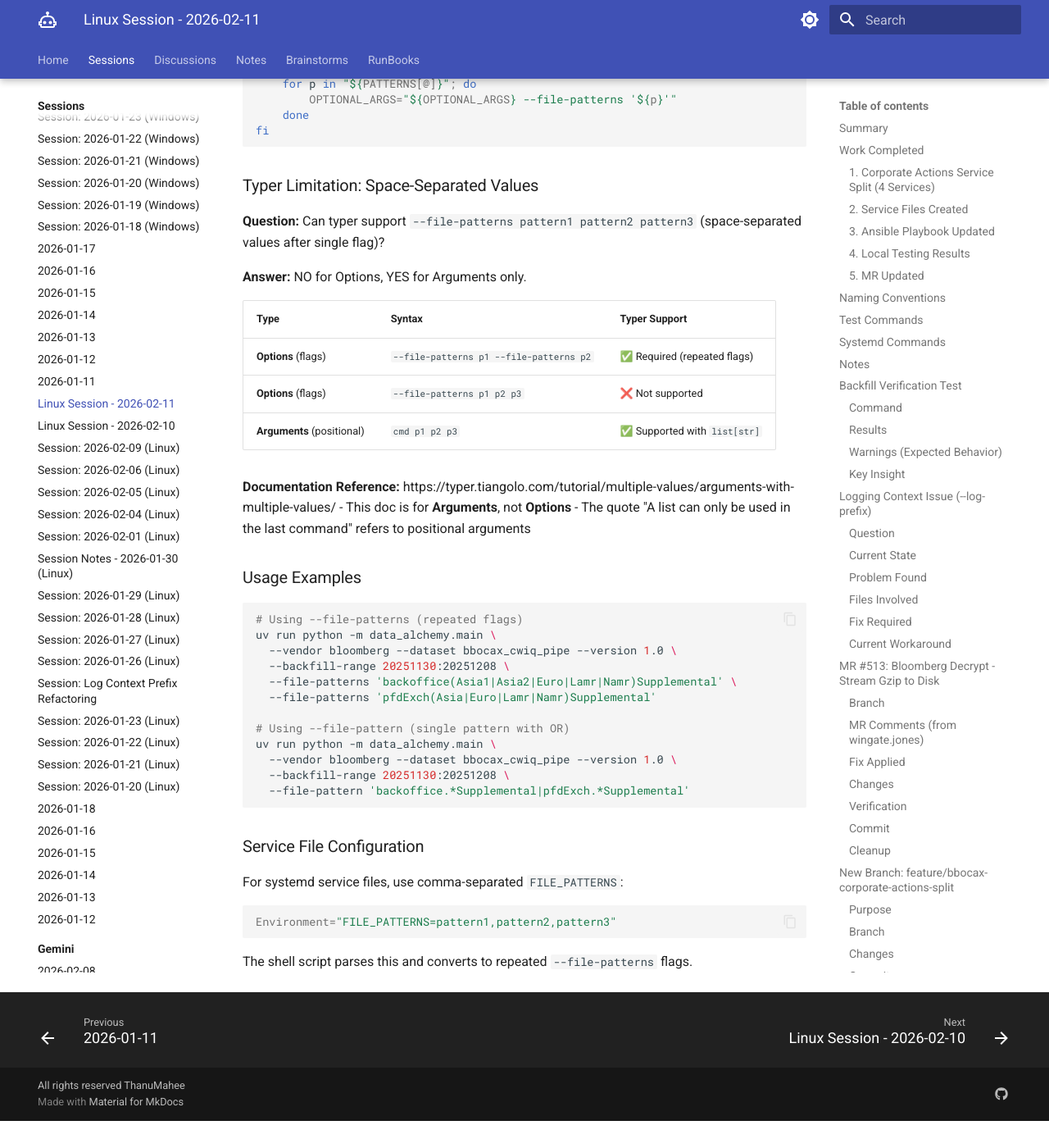
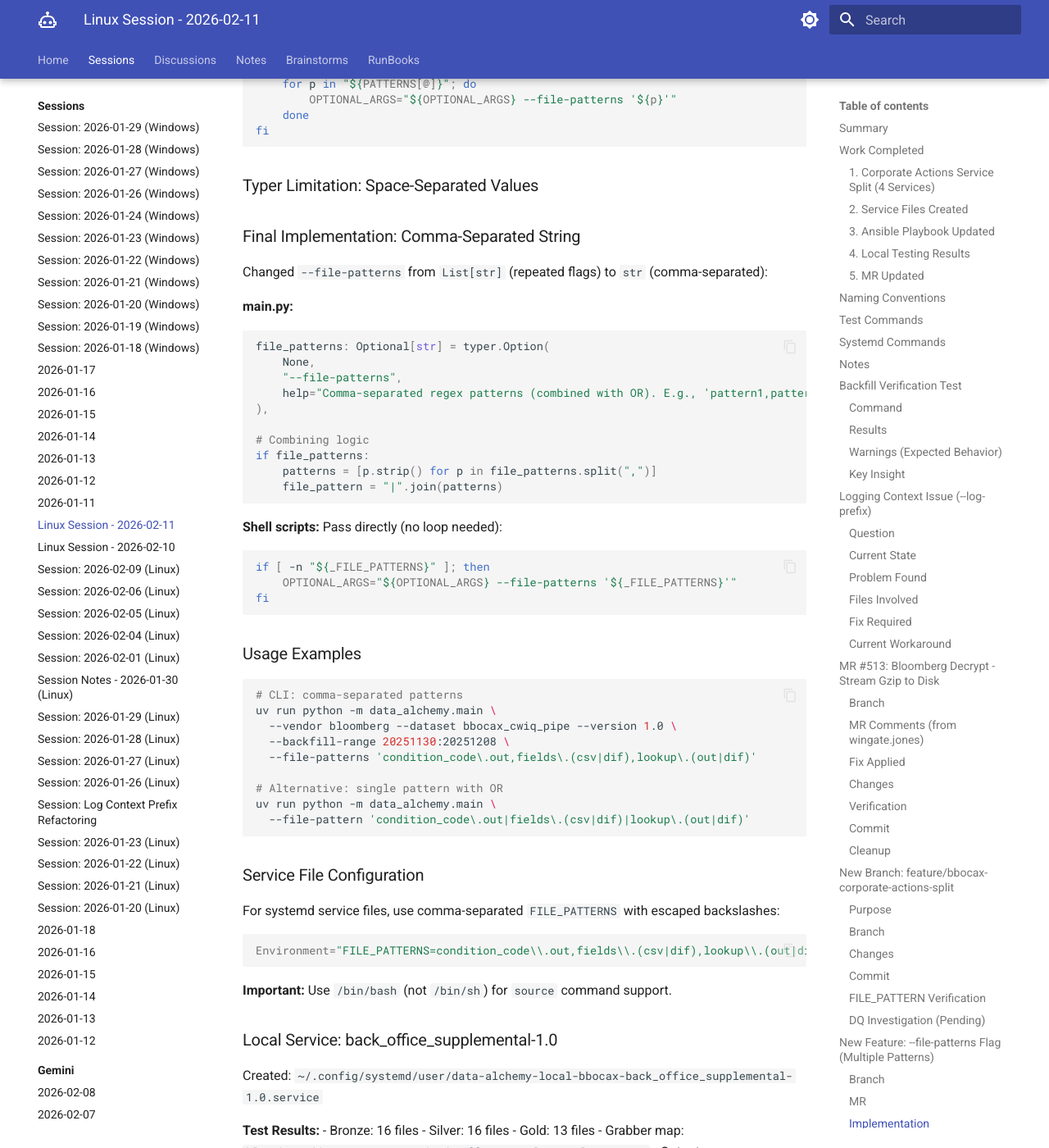
Before and after one commit to ThanuMahee12/AgentContext, an MkDocs documentation site: the page built from docs/sessions/claude/l-2026-02-11.md, in a window 1280 px wide and 1400 px high, scrolled down 9885 px. Shown: the whole window at 82% size. Built offline with MkDocs 1.6.1 and Material for MkDocs 9.7.7, drawn with Linux system fonts in a browser that asks for light colours; before the commit the page ends 11252 px from its top, so only the background shows below that; some of the changed text lies outside the part shown.

Commit message:
docs: update --file-patterns to comma-separated implementation

````diff
--- a/docs/sessions/claude/l-2026-02-11.md
+++ b/docs/sessions/claude/l-2026-02-11.md
@@ -377,42 +377,61 @@
 
 ### Typer Limitation: Space-Separated Values
 
-**Question:** Can typer support `--file-patterns pattern1 pattern2 pattern3` (space-separated values after single flag)?
+### Final Implementation: Comma-Separated String
 
-**Answer:** NO for Options, YES for Arguments only.
+Changed `--file-patterns` from `List[str]` (repeated flags) to `str` (comma-separated):
 
-| Type | Syntax | Typer Support |
-|------|--------|---------------|
-| **Options** (flags) | `--file-patterns p1 --file-patterns p2` | ✅ Required (repeated flags) |
-| **Options** (flags) | `--file-patterns p1 p2 p3` | ❌ Not supported |
-| **Arguments** (positional) | `cmd p1 p2 p3` | ✅ Supported with `list[str]` |
+**main.py:**
+```python
+file_patterns: Optional[str] = typer.Option(
+    None,
+    "--file-patterns",
+    help="Comma-separated regex patterns (combined with OR). E.g., 'pattern1,pattern2,pattern3'",
+),
 
-**Documentation Reference:** https://typer.tiangolo.com/tutorial/multiple-values/arguments-with-multiple-values/
-- This doc is for **Arguments**, not **Options**
-- The quote "A list can only be used in the last command" refers to positional arguments
+# Combining logic
+if file_patterns:
+    patterns = [p.strip() for p in file_patterns.split(",")]
+    file_pattern = "|".join(patterns)
+```
+
+**Shell scripts:** Pass directly (no loop needed):
+```bash
+if [ -n "${_FILE_PATTERNS}" ]; then
+    OPTIONAL_ARGS="${OPTIONAL_ARGS} --file-patterns '${_FILE_PATTERNS}'"
+fi
+```
 
 ### Usage Examples
 
 ```bash
-# Using --file-patterns (repeated flags)
+# CLI: comma-separated patterns
 uv run python -m data_alchemy.main \
   --vendor bloomberg --dataset bbocax_cwiq_pipe --version 1.0 \
   --backfill-range 20251130:20251208 \
-  --file-patterns 'backoffice(Asia1|Asia2|Euro|Lamr|Namr)Supplemental' \
-  --file-patterns 'pfdExch(Asia|Euro|Lamr|Namr)Supplemental'
+  --file-patterns 'condition_code\.out,fields\.(csv|dif),lookup\.(out|dif)'
 
-# Using --file-pattern (single pattern with OR)
+# Alternative: single pattern with OR
 uv run python -m data_alchemy.main \
-  --vendor bloomberg --dataset bbocax_cwiq_pipe --version 1.0 \
-  --backfill-range 20251130:20251208 \
-  --file-pattern 'backoffice.*Supplemental|pfdExch.*Supplemental'
+  --file-pattern 'condition_code\.out|fields\.(csv|dif)|lookup\.(out|dif)'
 ```
 
 ### Service File Configuration
 
-For systemd service files, use comma-separated `FILE_PATTERNS`:
+For systemd service files, use comma-separated `FILE_PATTERNS` with escaped backslashes:
 ```ini
-Environment="FILE_PATTERNS=pattern1,pattern2,pattern3"
+Environment="FILE_PATTERNS=condition_code\\.out,fields\\.(csv|dif),lookup\\.(out|dif)"
 ```
 
-The shell script parses this and converts to repeated `--file-patterns` flags.
+**Important:** Use `/bin/bash` (not `/bin/sh`) for `source` command support.
+
+### Local Service: back_office_supplemental-1.0
+
+Created: `~/.config/systemd/user/data-alchemy-local-bbocax-back_office_supplemental-1.0.service`
+
+**Test Results:**
+- Bronze: 16 files
+- Silver: 16 files
+- Gold: 13 files
+- Grabber map: `bloomberg_bbocax_cwiq_pipe_back_office_supplemental_1_0.json`
+- Output: `/sf/data/bloomberg/back_office_supplemental/1.0/raw/YYYY/YYYYMMDD/`
````
